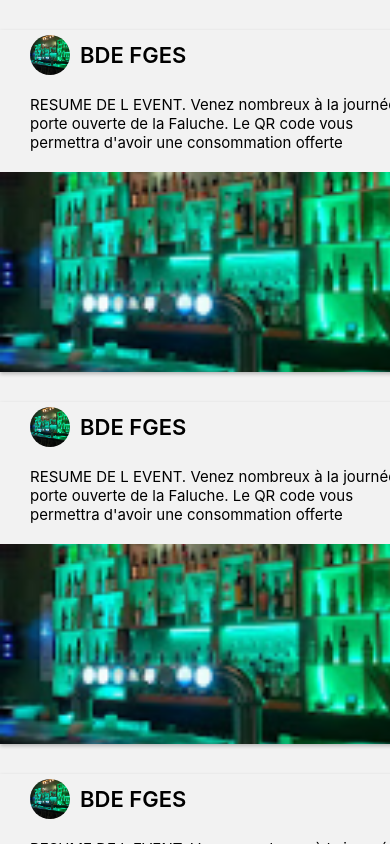
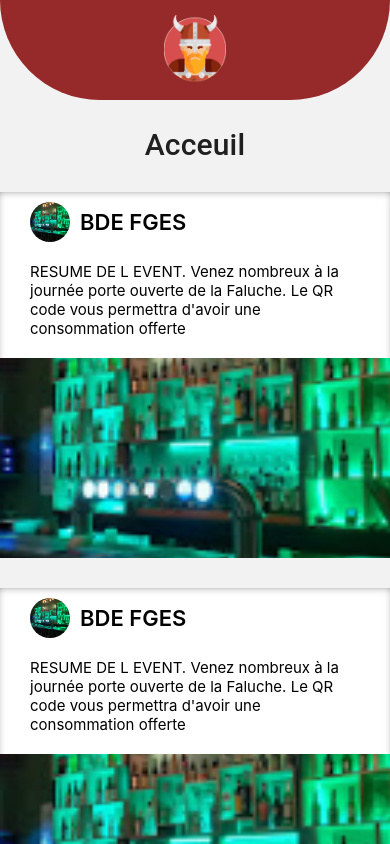
Before and after one commit to touggani/aclab_barbar, a React Native app in the folder barbarmobile/: screen /Home in a window 390 px wide. Shown: the top 844 px of the page. Built offline with nearby package versions, Linux system fonts and the light colour scheme.

Commit message:
page acceuil OK

```diff
--- a/barbarmobile/components/top.js
+++ b/barbarmobile/components/top.js
@@ -24,9 +24,9 @@ const styles = StyleSheet.create({
 
   oval: {
     position: 'absolute',
-    width: "120%",
+    width: "100%",
     height: 200,
-    borderRadius: 85,
+    borderRadius: 120,
     backgroundColor: "#962929",
     marginTop: -100,
     top: 0,
--- a/barbarmobile/screens/Home.js
+++ b/barbarmobile/screens/Home.js
@@ -1,6 +1,7 @@
 import React from 'react';
 import { StyleSheet, Text, View, Image, FlatList} from 'react-native';
-
+import { Title } from 'react-native-paper';
+import Top from '../components/top';
 
 export default function Home() {
   const DATA = [
@@ -58,6 +59,9 @@ export default function Home() {
     </View>
   );
   return (
+    <View>
+     <Top style={{flex: 1}}/>
+      <Title style={styles.page_title}>Acceuil</Title>
     <FlatList
     data={DATA}
     renderItem={renderItem}
@@ -65,11 +69,17 @@ export default function Home() {
     style={styles.list}
     showsHorizontalScrollIndicator={false}
   />
-
+</View>
   );
 }
 
 const styles = StyleSheet.create({
+  page_title:{
+    marginTop: 130,
+    textAlign: 'center',
+    fontWeight: 500,
+    fontSize: 30,
+  },
   container: {
     flex: 1,
     alignContent:'center',
@@ -89,10 +99,13 @@ const styles = StyleSheet.create({
 
   },
   list:{
-    flexWrap: 'wrap'
+    // flexWrap: 'wrap' ,
+    marginBottom: 20,
   },
   item:{
   borderStyle: ' 1px solid black',
+  boxShadow: 'inset 0px 2px 12px -7px #000000',
+  backgroundColor: 'white',
   flexDirection: 'column',
   maxWidth: 470,
   width: '100%',
@@ -114,7 +127,7 @@ const styles = StyleSheet.create({
   },
   item_desc:{
     paddingBottom: 20,
-    paddingTop: 5,
+    paddingTop: 10,
     paddingLeft:30,
     paddingRight: 30,
   },
```
